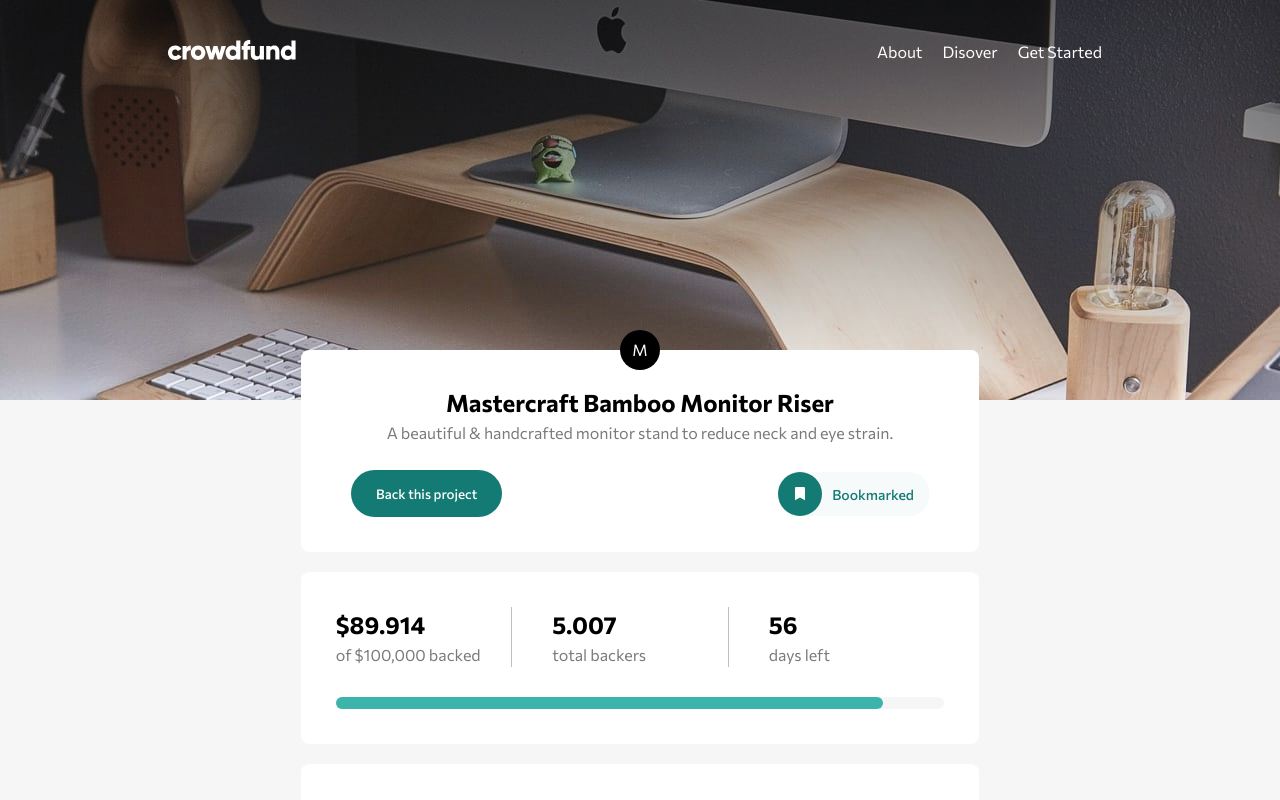
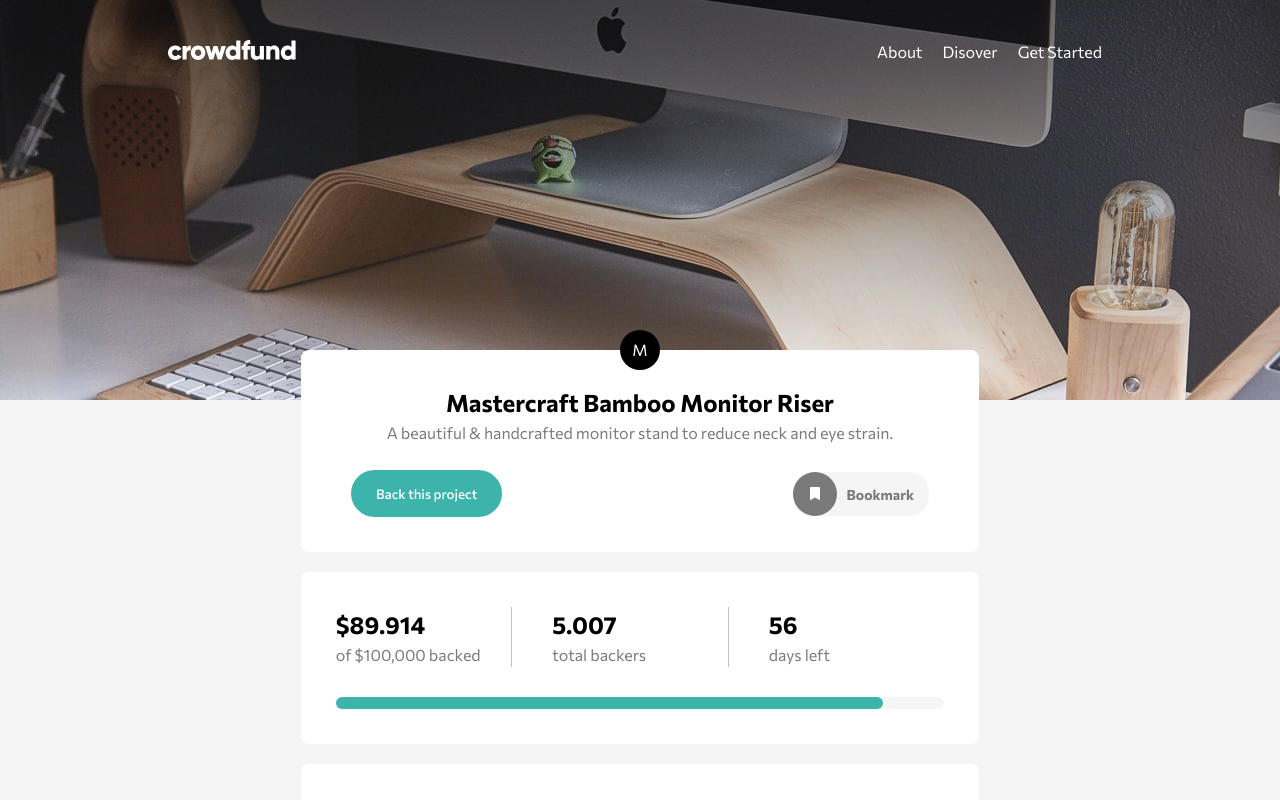
Before and after one commit to GutuGaluppo/crowdfunding_frontend_mentor, a React (Create React App) app: page / in a window 1280 px wide. Shown: the top 800 px of the page. Built offline with nearby package versions, Linux system fonts and the light colour scheme.

Commit message:
added conditional style

```diff
--- a/src/SubHeader/SubHeader.js
+++ b/src/SubHeader/SubHeader.js
@@ -1,10 +1,12 @@
 import React from 'react'
 import "./subHeader-style.css"
-
+import useToggle from '../useToggle'
 import { faBookmark } from "@fortawesome/free-solid-svg-icons";
 import { FontAwesomeIcon } from "@fortawesome/react-fontawesome";
 
 const SubHeader = () => {
+	const [bookmarked, setBookmarked] = useToggle()
+
 	return (
 		<section className="sub-header">
 			<div className="master-logo">
@@ -17,10 +19,12 @@ const SubHeader = () => {
 			<div className="call-to-action">
 				<button className="btn-back-project">Back this project</button>
 				<div className="bookmark-container">
-					<button className="btn-bookmark">
+					<button className={`btn-bookmark ${bookmarked ? 'bookmarked' : ''}`} onClick={setBookmarked}>
 						<FontAwesomeIcon icon={faBookmark} />
 					</button>
-					<span>Bookmarked</span>
+					<span className={`${bookmarked ? 'bookmarked-text' :''}`}>
+						{bookmarked ? 'Bookmarked' : 'Bookmark'}
+					</span>
 				</div>
 			</div>
 		</section>
--- a/src/SubHeader/subHeader-style.css
+++ b/src/SubHeader/subHeader-style.css
@@ -35,12 +35,12 @@ p {
 }
 
 .btn-back-project {
-	background-color: var(--darkCyan);
+	/* background-color: var(--darkCyan); */
 }
 
 .bookmark-container {
 	height: 44px;
-	background-color: #f7fafa;
+	background-color: var(--lightGray);
 	border-radius: 20px;
 	padding-right: 15px;
 }
@@ -51,12 +51,23 @@ p {
 	margin-right: 10px;
 	height: 44px;
 	width: 44px;
+	background-color: var(--darkGray);
+	border-radius: 50%;
+}
+.bookmarked {
 	background-color: var(--darkCyan);
-	border-radius: 50%;
+}
+
+.btn-bookmark:hover {
+	background-color: var(--cyan);
 }
 
 .btn-bookmark + span {
-	color: var(--darkCyan);
-	font-weight: 500;
+	color: var(--darkGray);
+	font-weight: 700;
 	font-size: 14px;
 }
+
+.btn-bookmark + span.bookmarked-text {
+	color: var(--darkCyan);
+}
--- a/src/index.css
+++ b/src/index.css
@@ -10,6 +10,7 @@
 	--darkCyan: hsl(176, 72%, 28%);
 	--black: hsl(0, 0%, 0%);
 	--darkGray: hsl(0, 0%, 48%);
+	--lightGray: hsl(0, 0%, 96%);
 }
 
 body {
@@ -22,11 +23,11 @@ body {
 main {
 	display: flex;
 	flex-direction: column;
-	background-color: #f6f6f6;
+	background-color: var(--lightGray);
 	padding-bottom: 100px;
 }
 
-section{
+section {
 	padding: 35px;
 	background-color: #fff;
 	border-radius: 8px;
@@ -42,5 +43,10 @@ button {
 	border: none;
 	border-radius: 25px;
 	font-weight: 500;
+	background-color: var(--cyan);
 	cursor: pointer;
 }
+
+button:hover {
+	background-color: var(--darkCyan);
+}
```
